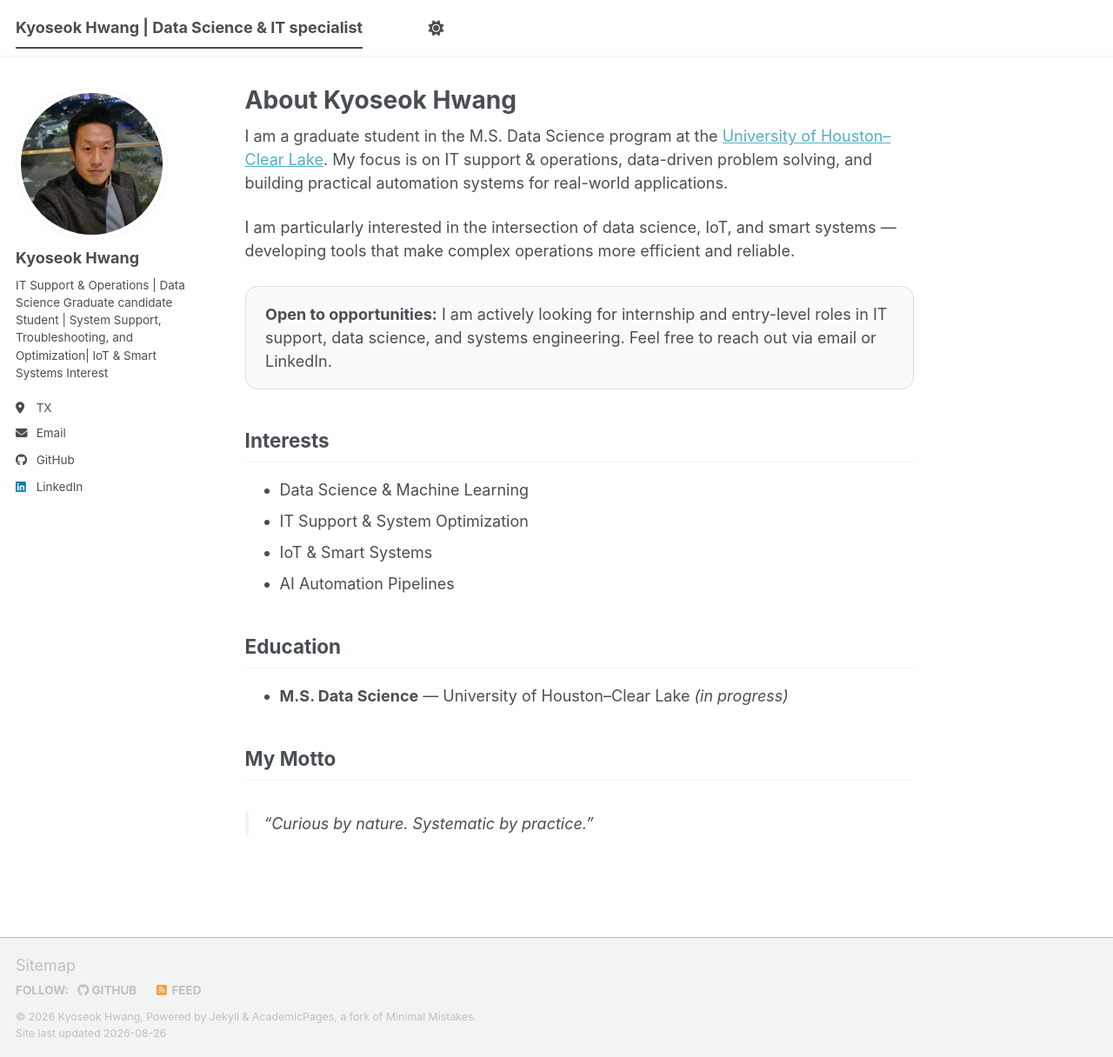
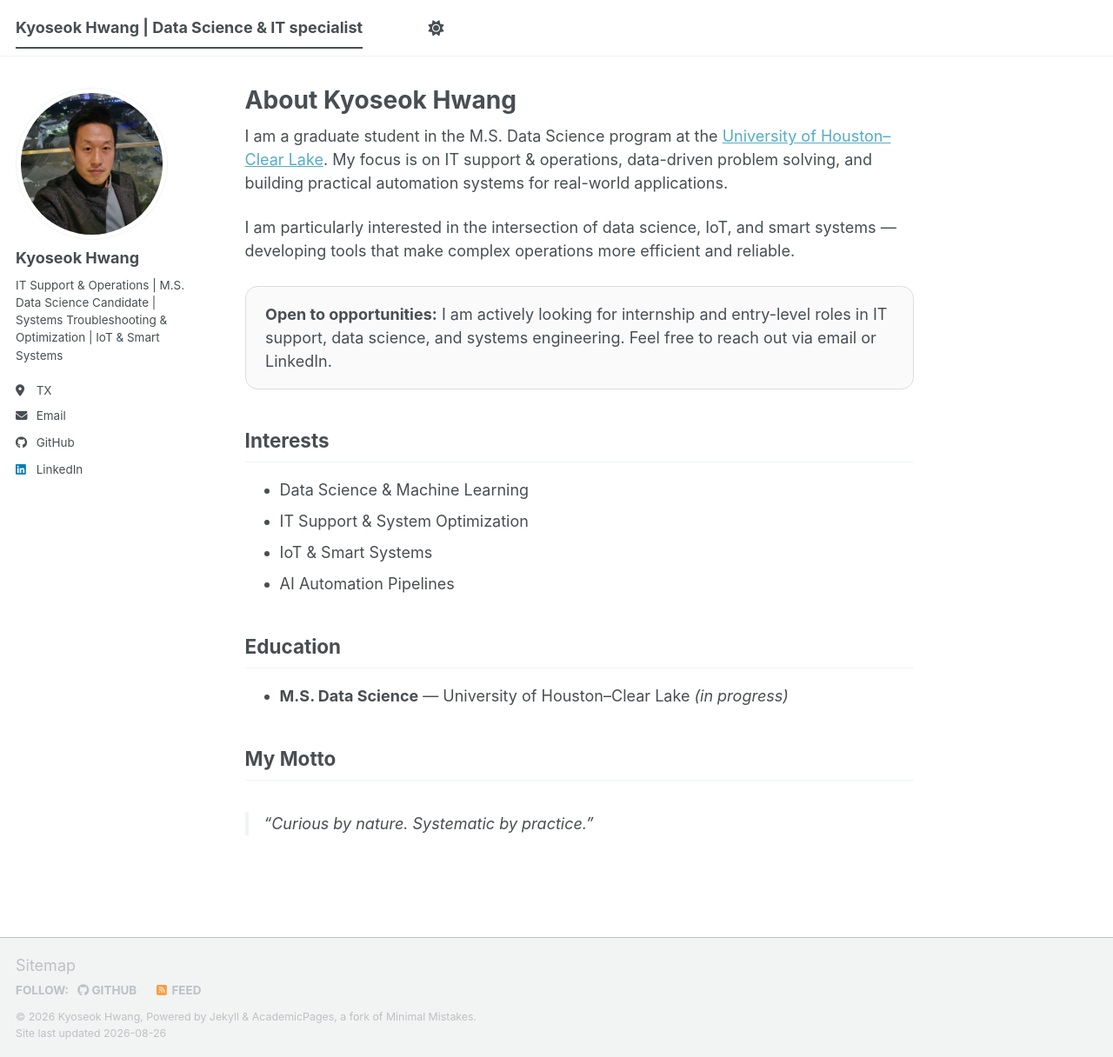
Before and after one commit to BOB-KYO/BOB-KYO.github.io, a Jekyll site: the page built from _pages/about.md, in a window 1280 px wide and 1216 px high. Shown: the whole window at 87% size. Built offline with Jekyll 4.4.1, drawn with Linux system fonts in a browser that asks for light colours; a script bundle is joined from its source files by our own code; library files that are not in the unit come from our copies.

Commit message:
fix: correct portfolio profile links and copy

```diff
--- a/_config.yml
+++ b/_config.yml
@@ -10,7 +10,7 @@
 title: "Kyoseok Hwang | Data Science & IT specialist"   # Text shown in browser tab and SEO metadata
 title_separator: "-"       # Separator used in page titles
 name: "Kyoseok Hwang"         # Main name shown across the site
-description: "IT Support & Operations | Data Science Graduate candidate Student | System Support, Troubleshooting, and Optimization| IoT & Smart Systems Interest"  # Short site description for search engines
+description: "IT Support & Operations | M.S. Data Science Candidate | Systems Troubleshooting & Optimization | IoT & Smart Systems"  # Short site description for search engines
 
 # -------------------------
 # GitHub Pages repository settings
@@ -34,7 +34,7 @@
 author:
   avatar: "ksh_photo.jpeg"    # Profile image file shown in the sidebar/profile area
   name: "Kyoseok Hwang"
-  bio: "IT Support & Operations | Data Science Graduate candidate Student | System Support, Troubleshooting, and Optimization| IoT & Smart Systems Interest"
+  bio: "IT Support & Operations | M.S. Data Science Candidate | Systems Troubleshooting & Optimization | IoT & Smart Systems"
   location: "TX"
   MS Student: "University of Houston-Clear Lake"
   email: "hwangk7110@uhcl.edu"
@@ -43,7 +43,7 @@
   # Leave a field empty if it is not used.
   #googlescholar: "https://scholar.google.com/citations?user=_c1ydPQAAAAJ&hl=en"
   github: "BOB-KYO"
-  linkedin: "https://www.linkedin.com/in/cs-kyo-hwang/"
+  linkedin: "cs-kyo-hwang"
   #orcid: "https://orcid.org/0009-0002-7107-2880"
 
 # -------------------------
```
